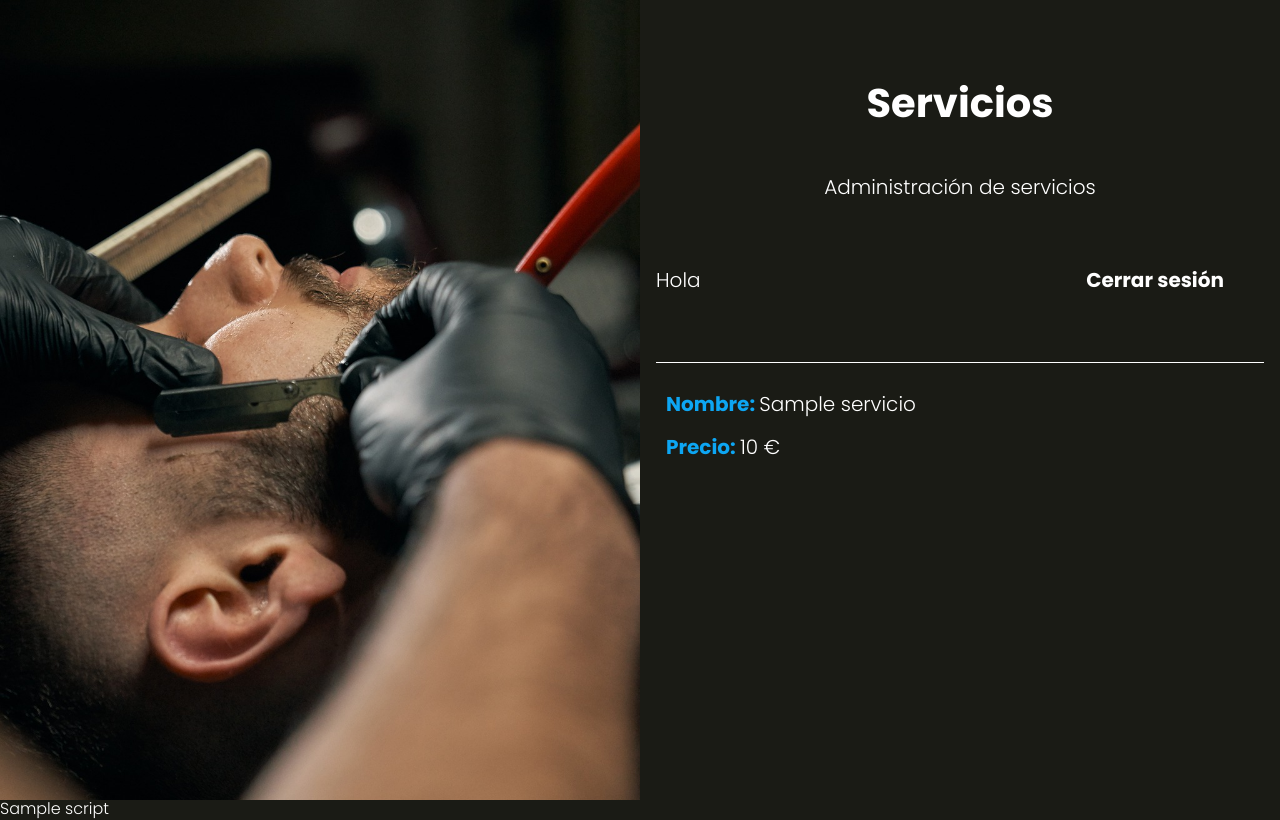
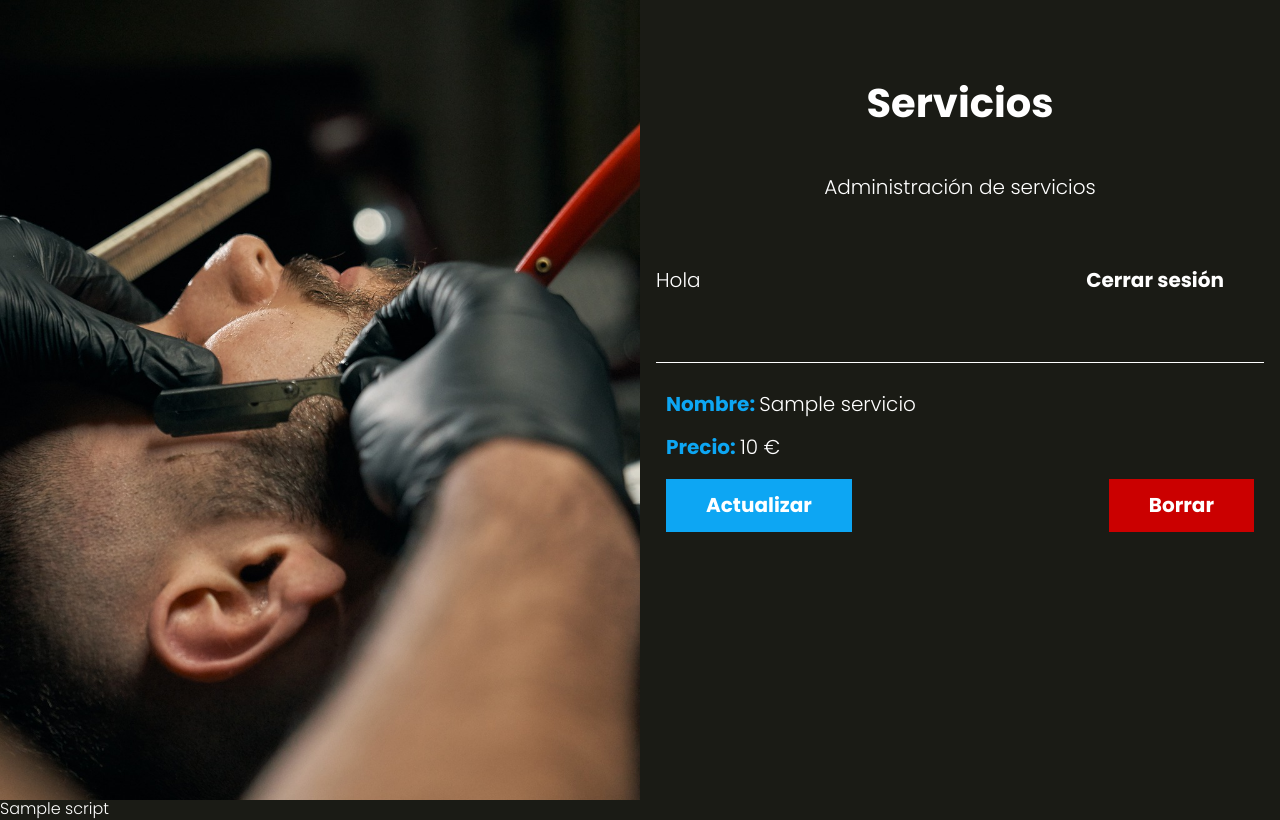
Before and after one commit to AlanMartinezDev/AppSalon, a PHP site: the page made by views/servicios/index.php in a window 1280 px wide. Run offline with PHP 8.4, Linux system fonts and the light colour scheme; the template is opened without the code that fills it: most values are stand-ins (such as "Sample title", 1, 10 or a date in 2020).

Commit message:
Estilos al CSS de acciones

```diff
--- a/src/scss/componentes/_acciones.scss
+++ b/src/scss/componentes/_acciones.scss
@@ -7,6 +7,7 @@
     @include m.tablet {
         display: flex;
         justify-content: space-between;
+        align-items: center;
     }
 
     a {
--- a/src/scss/layout/_admin.scss
+++ b/src/scss/layout/_admin.scss
@@ -23,4 +23,13 @@
 
 .servicios {
     @extend .citas;
+
+    .acciones {
+        margin: 0;
+    }
+
+    .boton,
+    .boton-eliminar {
+        margin: 0;
+    }
 }
--- a/views/servicios/index.php
+++ b/views/servicios/index.php
@@ -10,6 +10,13 @@ include_once __DIR__ . '/../templates/barra.php';
         <li>
             <p>Nombre: <span><?php echo $servicio->nombre; ?></span></p>
             <p>Precio: <span><?php echo $servicio->precio; ?> €</span></p>
+            <div class="acciones">
+                <a href="/servicios/actualizar?id=<?php echo $servicio->id; ?>" class="boton">Actualizar</a>
+                <form action="/servicios/eliminar" method="post">
+                    <input type="hidden" name="id" value="<?php echo $servicio->id; ?>">
+                    <input type="submit" value="Borrar" class="boton-eliminar">
+                </form>
+            </div>
         </li>
     <?php } ?>
 </ul>
```
Also changed, not shown: public/build/css/app.css, 1 other file.
